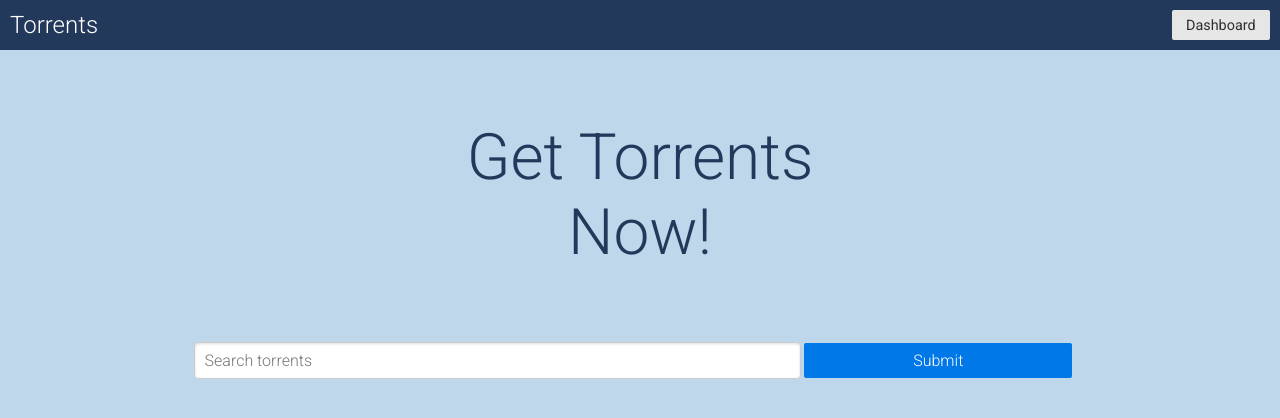
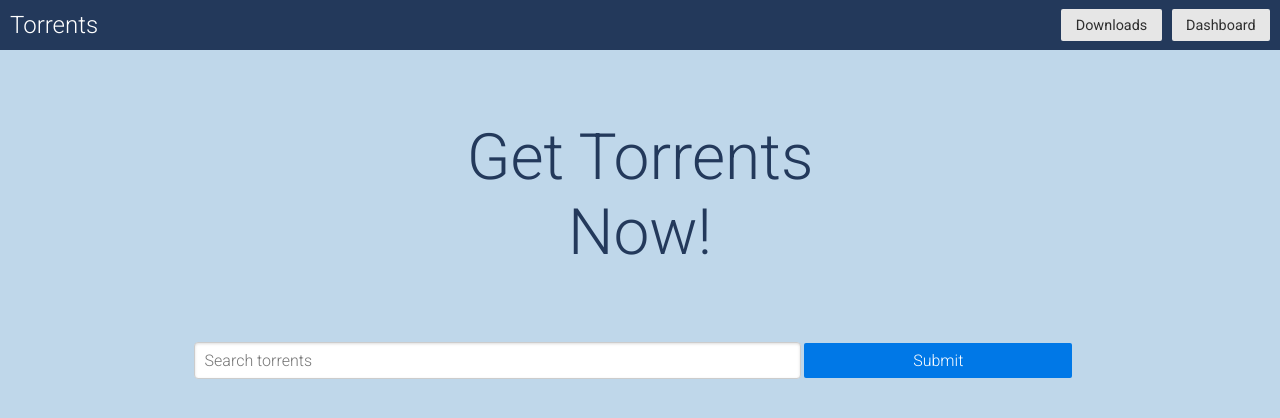
Before and after one commit to matteosandrin/TorrentPi, a Flask app: page / in a window 1280 px wide. Shown: the top 418 px of the page. Run offline with Flask 2, Linux system fonts and the light colour scheme.

Commit message:
Create button to downloads page

```diff
--- a/app.py
+++ b/app.py
@@ -10,6 +10,7 @@ import json
 app = Flask(__name__)
 ip = "192.168.1.64"
 downloads_path = "/home/teo/Downloads/transmission/completed"
+# downloads_path = "/Users/matteosandrin/Downloads"
 
 
 @app.route('/')
--- a/static/styles/header.css
+++ b/static/styles/header.css
@@ -1,5 +1,5 @@
 .header-container {
-	padding: 10px;
+	padding: 10px 5px 10px 10px;
 	height: 50px;
 	width: 100%;
 	background-color: var(--main-color);
@@ -9,8 +9,14 @@
 	font-size: 1.5em;
 }
 
+.buttons-container {
+	display: flex;
+	justify-content: space-around;
+}
+
 .button-dashboard {
 	height: 100%;
 	font-size: 0.6em;
 	font-weight: 400;
+	margin: 0px 5px;
 }
--- a/templates/modules/header.html
+++ b/templates/modules/header.html
@@ -1,4 +1,7 @@
 <div class="header-container">
 	<div class="header">Torrents</div>
-	<a href="http://{{ ip }}:9091" class="pure-button button-dashboard">Dashboard</a>
+	<div class="buttons-container">
+		<a href="/downloads" class="pure-button button-dashboard">Downloads</a>
+		<a href="http://{{ ip }}:9091" class="pure-button button-dashboard">Dashboard</a>
+	</div>
 </div>
```
